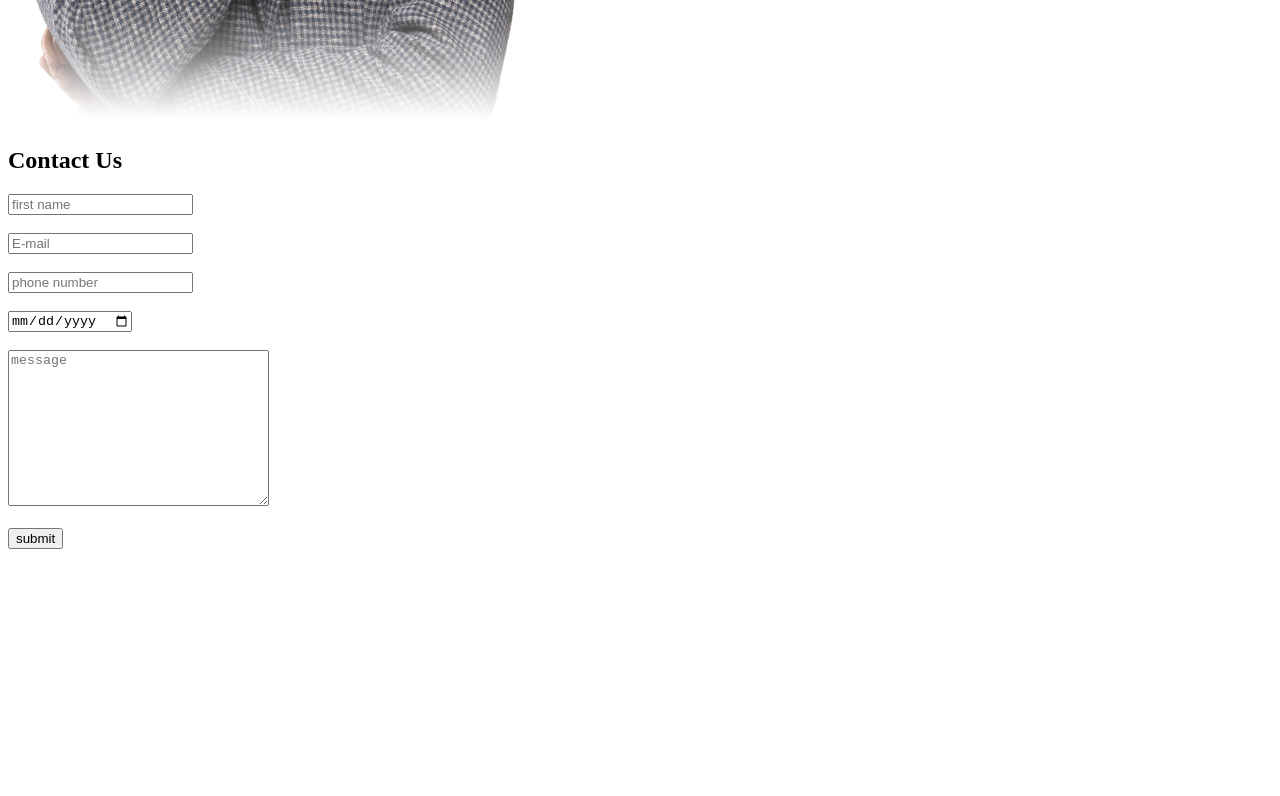
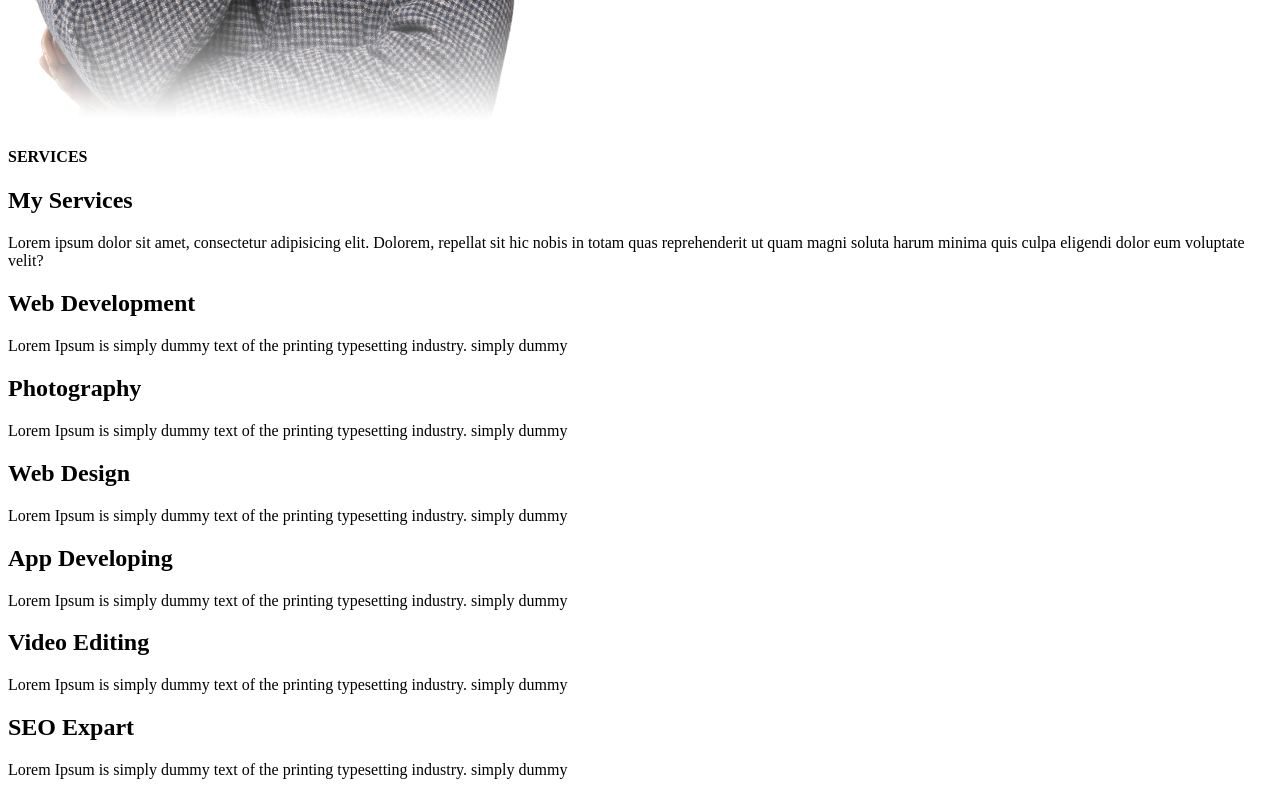
Before and after one commit to kashle/My-portflio, a plain HTML site: page index.html in a window 1280 px wide. Shown: the part 1060-1856 px from the top of the page. Before the commit the page ends 1617 px from the top, so only its background shows below. Drawn offline with Linux system fonts and the light colour scheme.

Commit message:
services

```diff
--- a/index.html
+++ b/index.html
@@ -58,7 +58,61 @@
         </section>
 
         <!-- services section -->
-        <section id="services"></section>
+        <section id="services">
+       <div>
+
+        <div>
+            <h4>SERVICES</h4>
+            <h2>My Services</H2>
+                <p>Lorem ipsum dolor sit amet, consectetur adipisicing elit. Dolorem, repellat sit hic nobis in totam quas reprehenderit ut quam magni soluta harum minima quis culpa eligendi dolor eum voluptate velit?</p>
+
+        </div>
+
+        <div id="leftupcont">
+
+        <h2>     Web Development    </h2>
+        <p> Lorem Ipsum is simply dummy text of the printing typesetting industry. simply dummy </p>
+
+        </div>
+
+        <div id="leftdowncont">
+
+            <h2>Photography</h2>
+            <p>Lorem Ipsum is simply dummy text of the printing typesetting industry. simply dummy</p>
+
+        </div>
+
+       <div id="middleupcont">
+
+        <h2>Web Design</h2>
+        <p>Lorem Ipsum is simply dummy text of the printing typesetting industry. simply dummy</p>
+
+       </div>
+
+       <div id="middledowncont">
+
+        <h2>App Developing</h2>
+        <p>Lorem Ipsum is simply dummy text of the printing typesetting industry. simply dummy</p>
+
+       </div>
+
+       <div id="rigntupcont">
+
+        <h2>Video Editing</h2>
+        <p>Lorem Ipsum is simply dummy text of the printing typesetting industry. simply dummy</p>
+
+       </div>
+
+       <div id="rightdowncont">
+
+        <h2>SEO Expart</h2>
+        <p>Lorem Ipsum is simply dummy text of the printing typesetting industry. simply dummy</p>
+
+       </div>
+
+       </div>
+
+        </section>
 
         <!-- about section  -->
         <section id="about"></section>
```
